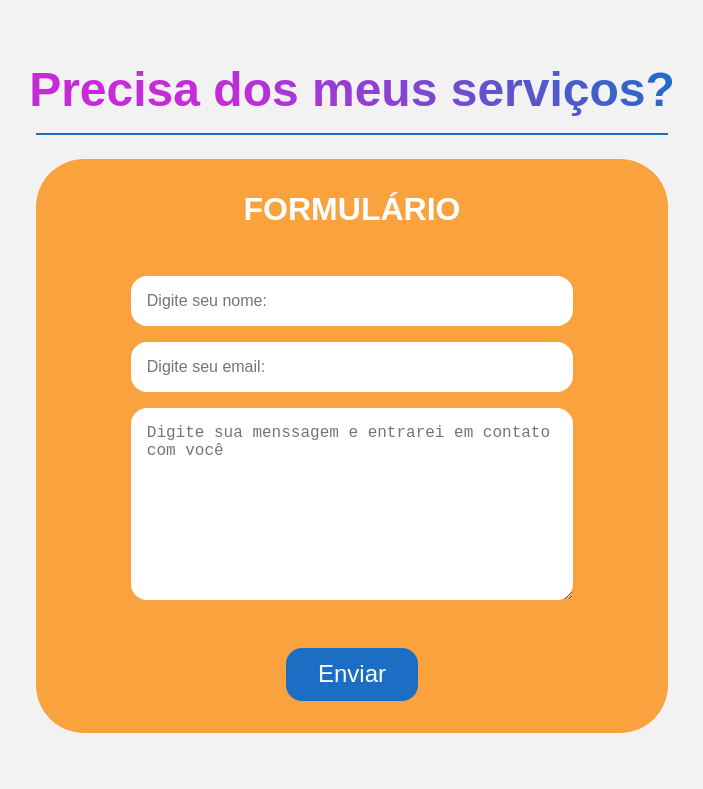
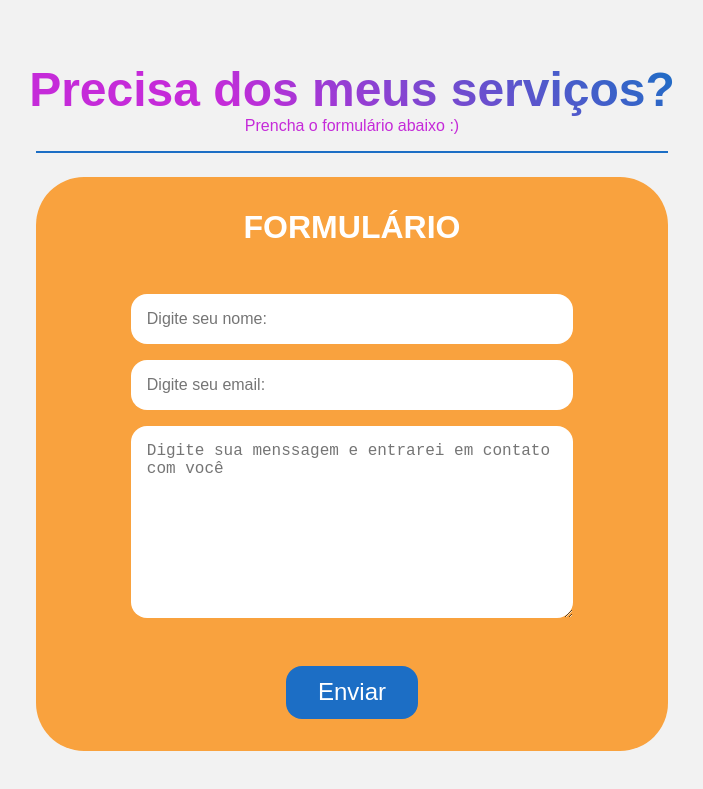
Before and after one commit to vitorkravs/Portfolio, a Next.js app: page / in a window 1280 px wide. Shown: the part 2650-3439 px from the top of the page, without its empty margins (288-991 px from the left). Built offline with nearby package versions, Linux system fonts and the light colour scheme; no server answers.

Commit message:
feat:  adicionando mais um padrão opcional para receber, e colocando mais uma tag

```diff
--- a/src/components/TitleContainer/TitleContainer.tsx
+++ b/src/components/TitleContainer/TitleContainer.tsx
@@ -3,12 +3,14 @@ import "./styles.scss";
 
 type titleContainerProps = {
   text: string;
+  description?: string;
 };
 
-const TitleContainer = ({ text }: titleContainerProps) => {
+const TitleContainer = ({ text, description }: titleContainerProps) => {
   return (
     <div id="title-container">
       <h2>{text}</h2>
+      {description && <p>{description}</p>}
       <span className="border-title"></span>
     </div>
   );
```
